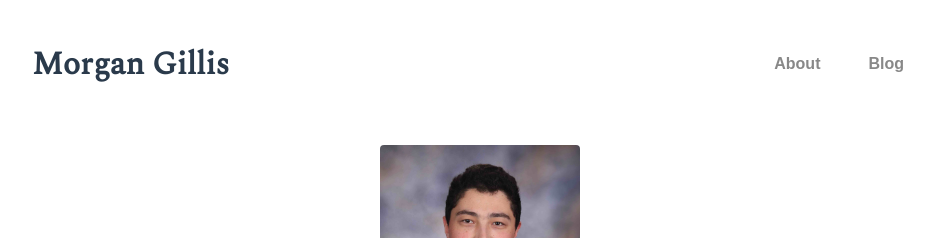
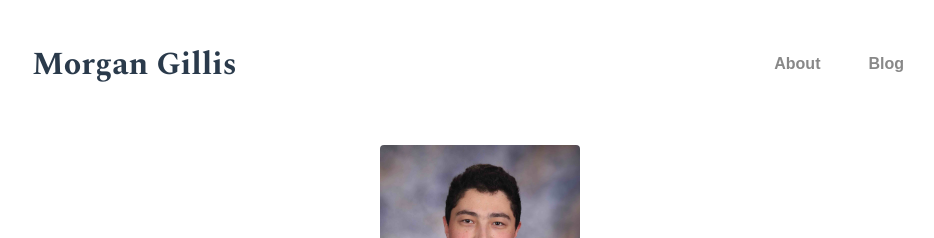
Before and after one commit to morgangillis/morgangillis.github.io, a Jekyll site: the page built from about.md, in a window 1280 px wide. Shown: the top 238 px of the page, without its empty margins (160-1094 px from the left). Built offline with Jekyll 4.4.1, drawn with Linux system fonts in a browser that asks for light colours; some web fonts are replaced.

Commit message:
Update type.scss

```diff
--- a/_sass/type.scss
+++ b/_sass/type.scss
@@ -1,7 +1,7 @@
 // Typography and fonts
 
 // Import some fonts
-@import url('https://fonts.googleapis.com/css?family=Spectral');
+@import url('https://fonts.googleapis.com/css?family=Spectral:700');
 // @import url('https://fonts.googleapis.com/css?family=Libre+Baskerville');
 @import url('https://rsms.me/inter/inter-ui.css');
 
```
